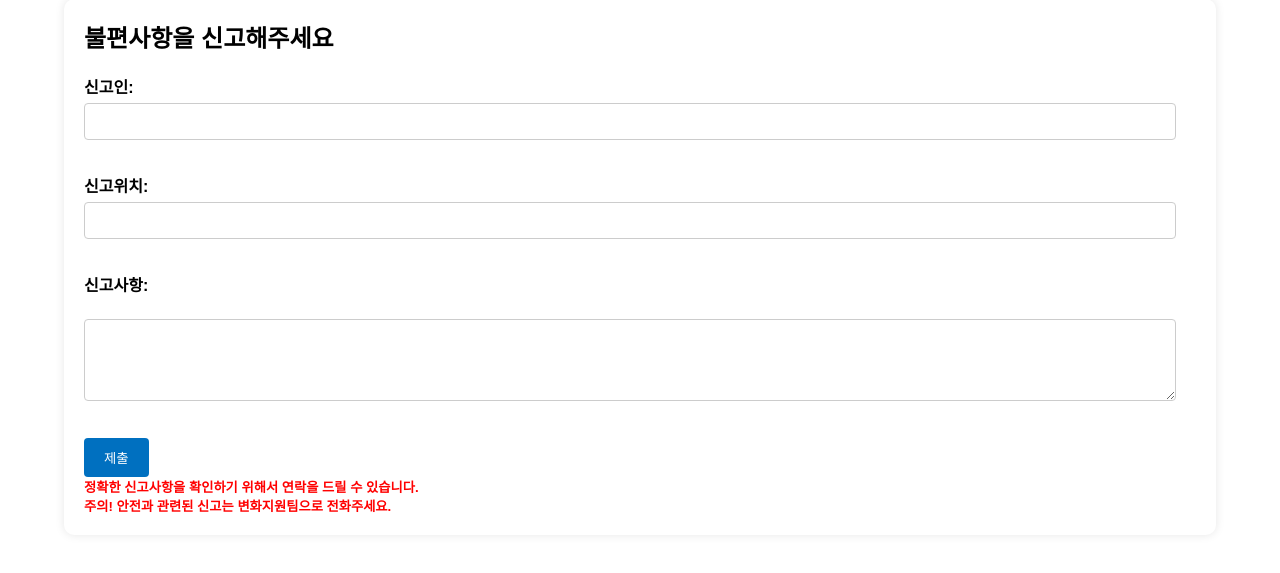
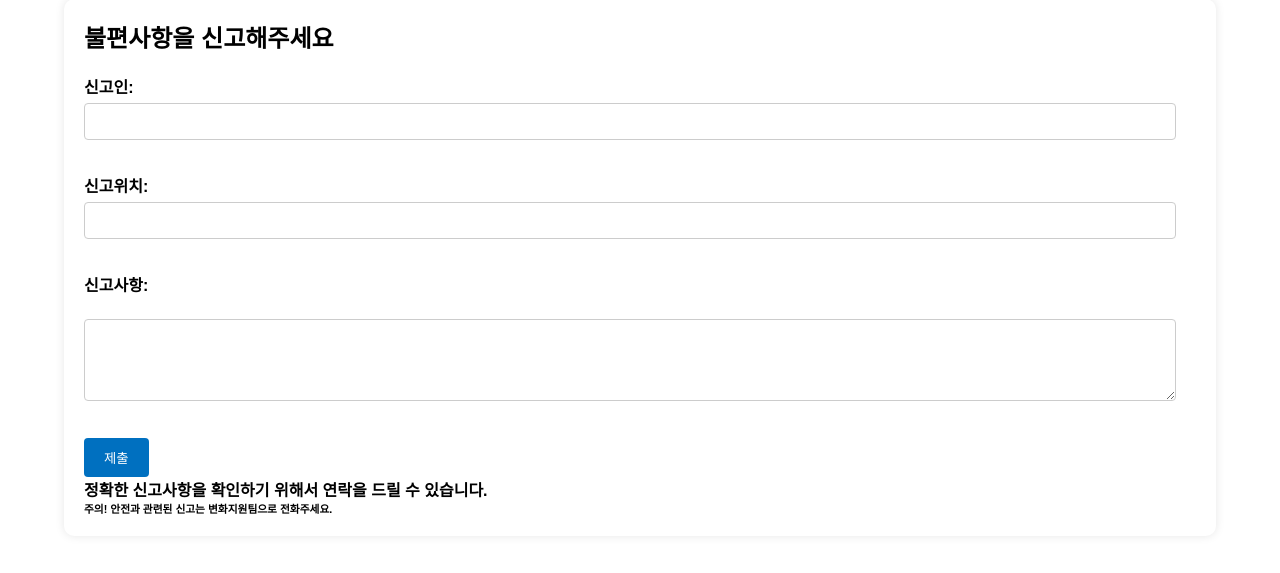
Before and after one commit to mongshot/jbclaim_py, a Flask app: page / in a window 1280 px wide. Shown: the part 107-680 px from the top of the page. Run offline with Flask 2, Linux system fonts and the light colour scheme.

Commit message:
Update report.html

```diff
--- a/templates/report.html
+++ b/templates/report.html
@@ -98,8 +98,8 @@
 
             <input type="submit" value="제출" id="submitButton" disabled>
         </form>
-        <h5>정확한 신고사항을 확인하기 위해서 연락을 드릴 수 있습니다.</h5>
-        <h5 style="color: red; font-weight: bold;">주의! 안전과 관련된 신고는 변화지원팀으로 전화주세요.</h5>
+        <h4>정확한 신고사항을 확인하기 위해서 연락을 드릴 수 있습니다.</h4>
+        <h6>주의! 안전과 관련된 신고는 변화지원팀으로 전화주세요.</h6>
     </div>
     <script>
         function validateForm() {
```
